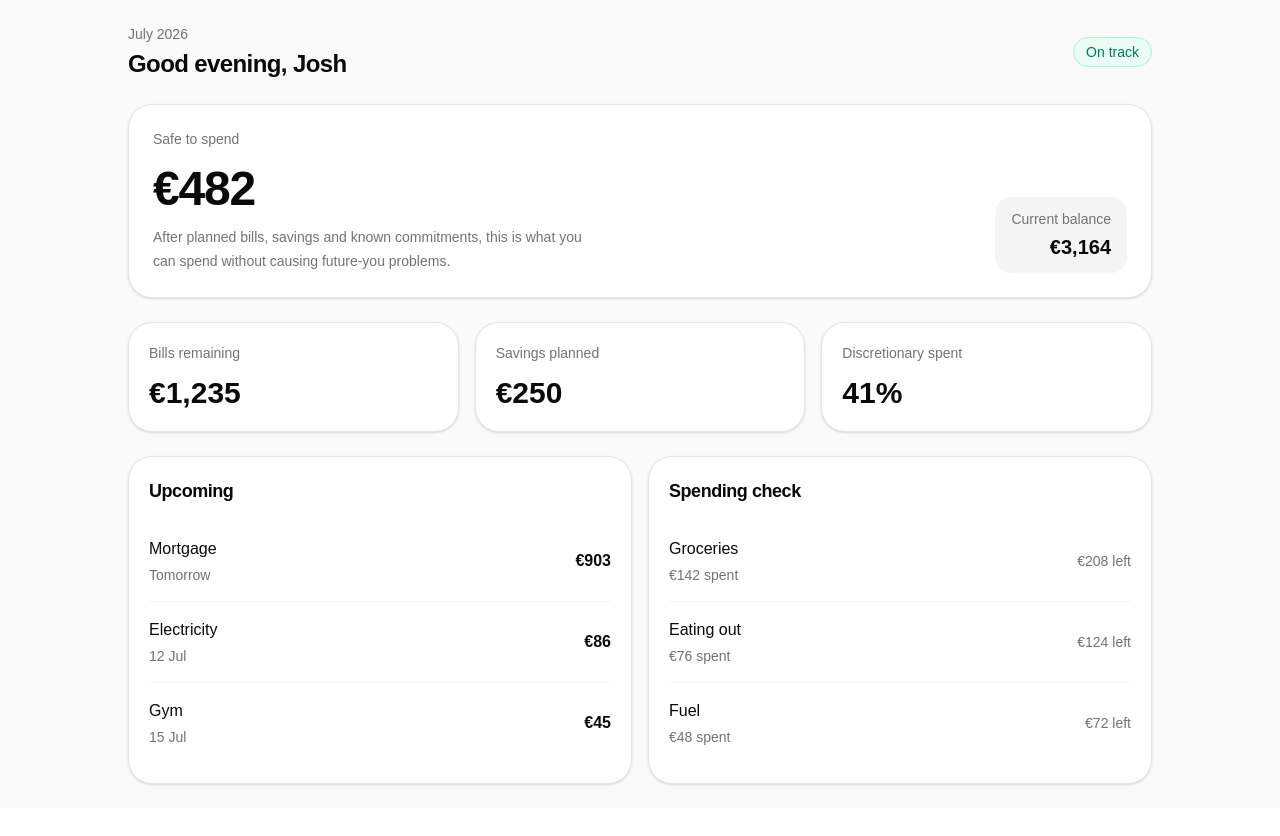
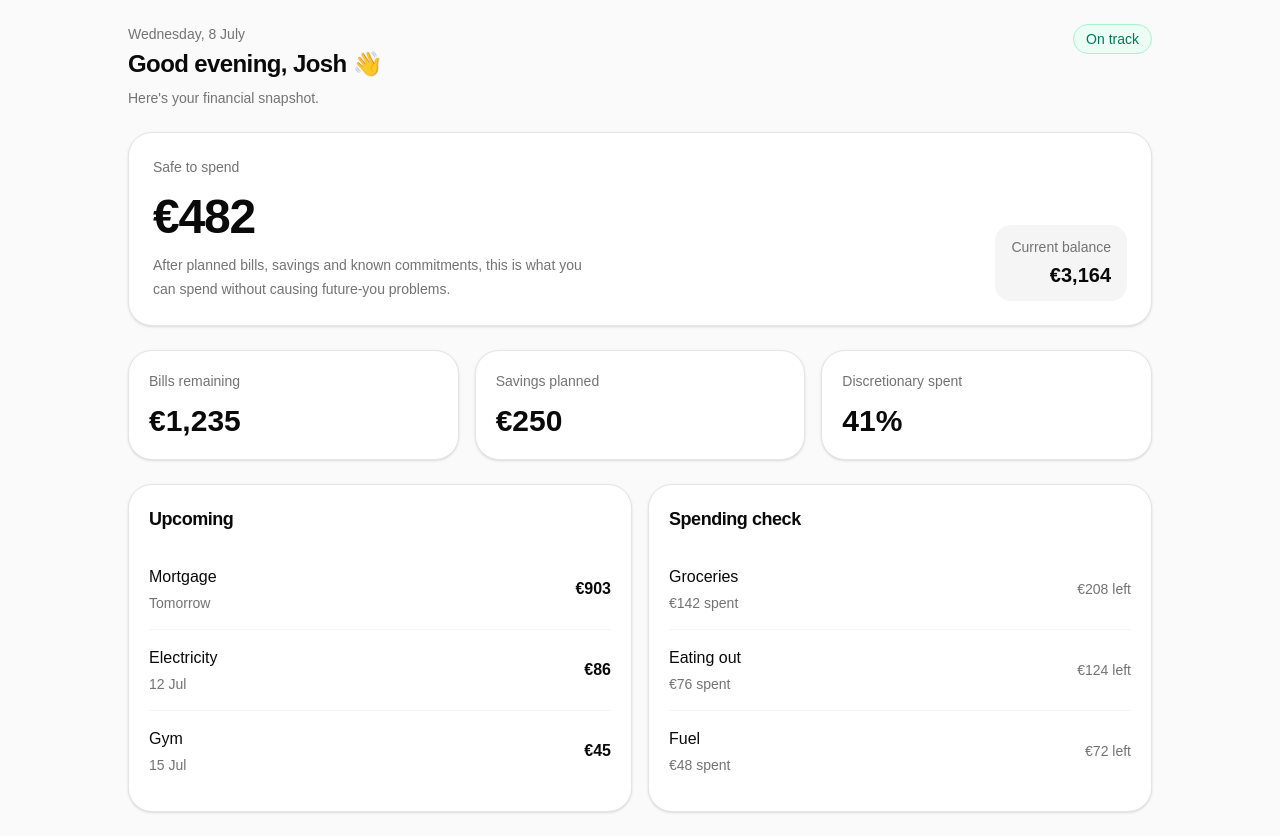
Before and after one commit to Sangreal8/finance-dashboard, a Next.js app: page / in a window 1280 px wide. Before the commit the page ends 808 px from the top, so only its background shows below. Built offline with nearby package versions, Linux system fonts and the light colour scheme.

Commit message:
Split dashboard into interactive components

```diff
--- a/app/page.tsx
+++ b/app/page.tsx
@@ -1,126 +1,22 @@
-const upcomingPayments = [
-  { name: "Mortgage", date: "Tomorrow", amount: "€903" },
-  { name: "Electricity", date: "12 Jul", amount: "€86" },
-  { name: "Gym", date: "15 Jul", amount: "€45" },
-];
-
-const budgetCategories = [
-  { name: "Groceries", spent: "€142", remaining: "€208" },
-  { name: "Eating out", spent: "€76", remaining: "€124" },
-  { name: "Fuel", spent: "€48", remaining: "€72" },
-];
+import Header from "@/components/dashboard/Header";
+import SpendingCheck from "@/components/dashboard/SpendingCheck";
+import StatsGrid from "@/components/dashboard/StatsGrid";
+import SummaryCard from "@/components/dashboard/SummaryCard";
+import UpcomingPayments from "@/components/dashboard/UpcomingPayments";
 
 export default function Home() {
   return (
     <main className="min-h-screen bg-neutral-50 px-5 py-6 text-neutral-950 dark:bg-neutral-950 dark:text-neutral-50">
       <div className="mx-auto flex max-w-5xl flex-col gap-6">
-        <header className="flex items-center justify-between">
-          <div>
-            <p className="text-sm text-neutral-500 dark:text-neutral-400">
-              July 2026
-            </p>
-            <h1 className="mt-1 text-2xl font-semibold tracking-tight">
-              Good evening, Josh
-            </h1>
-          </div>
+        <Header />
 
-          <div className="rounded-full border border-emerald-200 bg-emerald-50 px-3 py-1 text-sm font-medium text-emerald-700 dark:border-emerald-900/60 dark:bg-emerald-950 dark:text-emerald-300">
-            On track
-          </div>
-        </header>
+        <SummaryCard safeToSpend="€482" currentBalance="€3,164" />
 
-        <section className="rounded-3xl border border-neutral-200 bg-white p-6 shadow-sm dark:border-neutral-800 dark:bg-neutral-900">
-          <p className="text-sm font-medium text-neutral-500 dark:text-neutral-400">
-            Safe to spend
-          </p>
-
-          <div className="mt-4 flex items-end justify-between gap-4">
-            <div>
-              <p className="text-5xl font-semibold tracking-tight">€482</p>
-              <p className="mt-3 max-w-md text-sm leading-6 text-neutral-500 dark:text-neutral-400">
-                After planned bills, savings and known commitments, this is what
-                you can spend without causing future-you problems.
-              </p>
-            </div>
-
-            <div className="hidden rounded-2xl bg-neutral-100 px-4 py-3 text-right dark:bg-neutral-800 sm:block">
-              <p className="text-sm text-neutral-500 dark:text-neutral-400">
-                Current balance
-              </p>
-              <p className="mt-1 text-xl font-semibold">€3,164</p>
-            </div>
-          </div>
-        </section>
-
-        <section className="grid gap-4 md:grid-cols-3">
-          <div className="rounded-3xl border border-neutral-200 bg-white p-5 shadow-sm dark:border-neutral-800 dark:bg-neutral-900">
-            <p className="text-sm text-neutral-500 dark:text-neutral-400">
-              Bills remaining
-            </p>
-            <p className="mt-3 text-3xl font-semibold">€1,235</p>
-          </div>
-
-          <div className="rounded-3xl border border-neutral-200 bg-white p-5 shadow-sm dark:border-neutral-800 dark:bg-neutral-900">
-            <p className="text-sm text-neutral-500 dark:text-neutral-400">
-              Savings planned
-            </p>
-            <p className="mt-3 text-3xl font-semibold">€250</p>
-          </div>
-
-          <div className="rounded-3xl border border-neutral-200 bg-white p-5 shadow-sm dark:border-neutral-800 dark:bg-neutral-900">
-            <p className="text-sm text-neutral-500 dark:text-neutral-400">
-              Discretionary spent
-            </p>
-            <p className="mt-3 text-3xl font-semibold">41%</p>
-          </div>
-        </section>
+        <StatsGrid />
 
         <section className="grid gap-4 lg:grid-cols-2">
-          <div className="rounded-3xl border border-neutral-200 bg-white p-5 shadow-sm dark:border-neutral-800 dark:bg-neutral-900">
-            <h2 className="text-lg font-semibold tracking-tight">Upcoming</h2>
-
-            <div className="mt-4 divide-y divide-neutral-100 dark:divide-neutral-800">
-              {upcomingPayments.map((payment) => (
-                <div
-                  key={payment.name}
-                  className="flex items-center justify-between py-4"
-                >
-                  <div>
-                    <p className="font-medium">{payment.name}</p>
-                    <p className="mt-1 text-sm text-neutral-500 dark:text-neutral-400">
-                      {payment.date}
-                    </p>
-                  </div>
-                  <p className="font-semibold">{payment.amount}</p>
-                </div>
-              ))}
-            </div>
-          </div>
-
-          <div className="rounded-3xl border border-neutral-200 bg-white p-5 shadow-sm dark:border-neutral-800 dark:bg-neutral-900">
-            <h2 className="text-lg font-semibold tracking-tight">
-              Spending check
-            </h2>
-
-            <div className="mt-4 divide-y divide-neutral-100 dark:divide-neutral-800">
-              {budgetCategories.map((category) => (
-                <div
-                  key={category.name}
-                  className="flex items-center justify-between py-4"
-                >
-                  <div>
-                    <p className="font-medium">{category.name}</p>
-                    <p className="mt-1 text-sm text-neutral-500 dark:text-neutral-400">
-                      {category.spent} spent
-                    </p>
-                  </div>
-                  <p className="text-sm font-medium text-neutral-500 dark:text-neutral-400">
-                    {category.remaining} left
-                  </p>
-                </div>
-              ))}
-            </div>
-          </div>
+          <UpcomingPayments />
+          <SpendingCheck />
         </section>
       </div>
     </main>
--- /dev/null
+++ b/components/dashboard/Header.tsx
@@ -0,0 +1,21 @@
+export default function Header() {
+  return (
+    <header className="flex items-start justify-between">
+      <div>
+        <p className="text-sm text-neutral-500 dark:text-neutral-400">
+          Wednesday, 8 July
+        </p>
+        <h1 className="mt-1 text-2xl font-semibold tracking-tight">
+          Good evening, Josh 👋
+        </h1>
+        <p className="mt-2 text-sm text-neutral-500 dark:text-neutral-400">
+          Here's your financial snapshot.
+        </p>
+      </div>
+
+      <div className="rounded-full border border-emerald-200 bg-emerald-50 px-3 py-1 text-sm font-medium text-emerald-700 dark:border-emerald-900/60 dark:bg-emerald-950 dark:text-emerald-300">
+        On track
+      </div>
+    </header>
+  );
+}
--- /dev/null
+++ b/components/dashboard/SpendingCheck.tsx
@@ -0,0 +1,32 @@
+const budgetCategories = [
+  { name: "Groceries", spent: "€142", remaining: "€208" },
+  { name: "Eating out", spent: "€76", remaining: "€124" },
+  { name: "Fuel", spent: "€48", remaining: "€72" },
+];
+
+export default function SpendingCheck() {
+  return (
+    <div className="rounded-3xl border border-neutral-200 bg-white p-5 shadow-sm dark:border-neutral-800 dark:bg-neutral-900">
+      <h2 className="text-lg font-semibold tracking-tight">Spending check</h2>
+
+      <div className="mt-4 divide-y divide-neutral-100 dark:divide-neutral-800">
+        {budgetCategories.map((category) => (
+          <div
+            key={category.name}
+            className="flex items-center justify-between py-4"
+          >
+            <div>
+              <p className="font-medium">{category.name}</p>
+              <p className="mt-1 text-sm text-neutral-500 dark:text-neutral-400">
+                {category.spent} spent
+              </p>
+            </div>
+            <p className="text-sm font-medium text-neutral-500 dark:text-neutral-400">
+              {category.remaining} left
+            </p>
+          </div>
+        ))}
+      </div>
+    </div>
+  );
+}
--- /dev/null
+++ b/components/dashboard/StatCard.tsx
@@ -0,0 +1,13 @@
+type StatCardProps = {
+  title: string;
+  value: string;
+};
+
+export default function StatCard({ title, value }: StatCardProps) {
+  return (
+    <div className="rounded-3xl border border-neutral-200 bg-white p-5 shadow-sm dark:border-neutral-800 dark:bg-neutral-900">
+      <p className="text-sm text-neutral-500 dark:text-neutral-400">{title}</p>
+      <p className="mt-3 text-3xl font-semibold">{value}</p>
+    </div>
+  );
+}
--- /dev/null
+++ b/components/dashboard/StatsGrid.tsx
@@ -0,0 +1,17 @@
+import StatCard from "./StatCard";
+
+const stats = [
+  { title: "Bills remaining", value: "€1,235" },
+  { title: "Savings planned", value: "€250" },
+  { title: "Discretionary spent", value: "41%" },
+];
+
+export default function StatsGrid() {
+  return (
+    <section className="grid gap-4 md:grid-cols-3">
+      {stats.map((stat) => (
+        <StatCard key={stat.title} title={stat.title} value={stat.value} />
+      ))}
+    </section>
+  );
+}
--- /dev/null
+++ b/components/dashboard/SummaryCard.tsx
@@ -0,0 +1,34 @@
+type SummaryCardProps = {
+  safeToSpend: string;
+  currentBalance: string;
+};
+
+export default function SummaryCard({
+  safeToSpend,
+  currentBalance,
+}: SummaryCardProps) {
+  return (
+    <section className="rounded-3xl border border-neutral-200 bg-white p-6 shadow-sm dark:border-neutral-800 dark:bg-neutral-900">
+      <p className="text-sm font-medium text-neutral-500 dark:text-neutral-400">
+        Safe to spend
+      </p>
+
+      <div className="mt-4 flex items-end justify-between gap-4">
+        <div>
+          <p className="text-5xl font-semibold tracking-tight">{safeToSpend}</p>
+          <p className="mt-3 max-w-md text-sm leading-6 text-neutral-500 dark:text-neutral-400">
+            After planned bills, savings and known commitments, this is what you
+            can spend without causing future-you problems.
+          </p>
+        </div>
+
+        <div className="hidden rounded-2xl bg-neutral-100 px-4 py-3 text-right dark:bg-neutral-800 sm:block">
+          <p className="text-sm text-neutral-500 dark:text-neutral-400">
+            Current balance
+          </p>
+          <p className="mt-1 text-xl font-semibold">{currentBalance}</p>
+        </div>
+      </div>
+    </section>
+  );
+}
--- /dev/null
+++ b/components/dashboard/UpcomingPayments.tsx
@@ -0,0 +1,30 @@
+const upcomingPayments = [
+  { name: "Mortgage", date: "Tomorrow", amount: "€903" },
+  { name: "Electricity", date: "12 Jul", amount: "€86" },
+  { name: "Gym", date: "15 Jul", amount: "€45" },
+];
+
+export default function UpcomingPayments() {
+  return (
+    <div className="rounded-3xl border border-neutral-200 bg-white p-5 shadow-sm dark:border-neutral-800 dark:bg-neutral-900">
+      <h2 className="text-lg font-semibold tracking-tight">Upcoming</h2>
+
+      <div className="mt-4 divide-y divide-neutral-100 dark:divide-neutral-800">
+        {upcomingPayments.map((payment) => (
+          <div
+            key={payment.name}
+            className="flex items-center justify-between py-4"
+          >
+            <div>
+              <p className="font-medium">{payment.name}</p>
+              <p className="mt-1 text-sm text-neutral-500 dark:text-neutral-400">
+                {payment.date}
+              </p>
+            </div>
+            <p className="font-semibold">{payment.amount}</p>
+          </div>
+        ))}
+      </div>
+    </div>
+  );
+}
```
